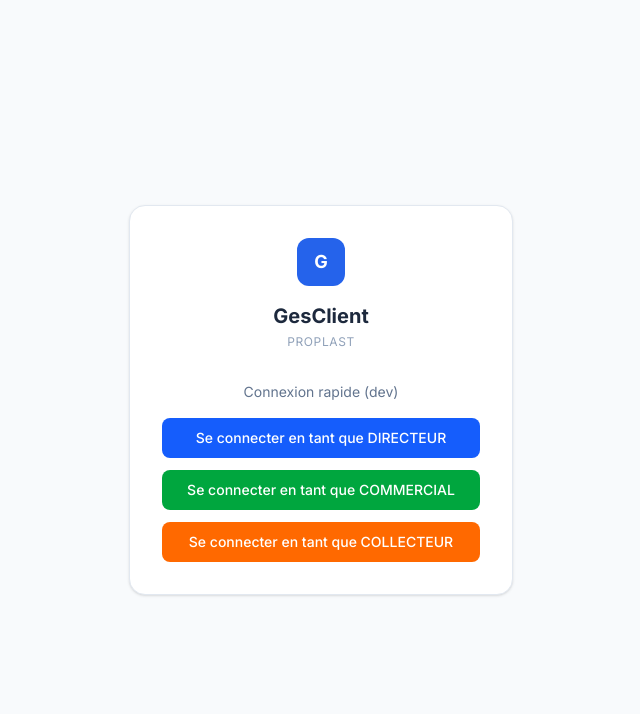
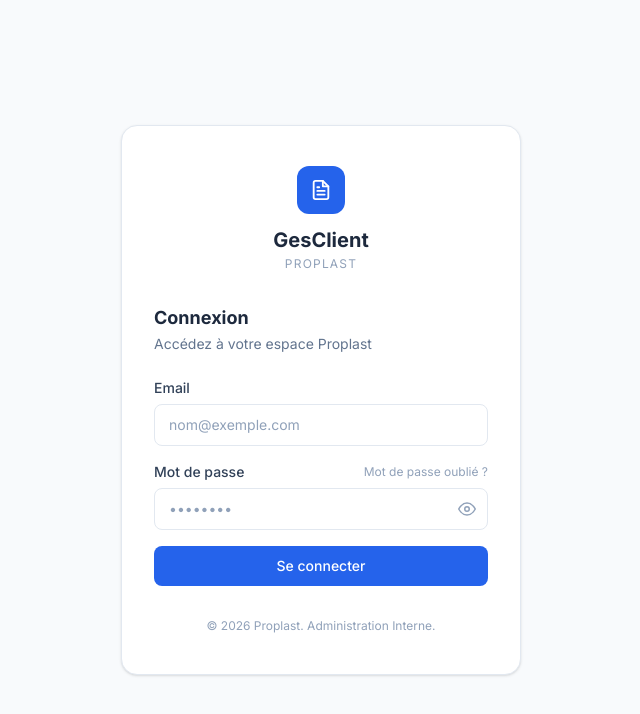
Before and after one commit to SNcodeur2001/gesclient_frontend, a React (Vite) app: page /login in a window 1280 px wide. Shown: the top 714 px of the page, without its empty margins (319-959 px from the left). Built offline with nearby package versions, Linux system fonts and the light colour scheme; no server answers.

Commit message:
login fait

```diff
--- a/src/App.tsx
+++ b/src/App.tsx
@@ -9,8 +9,9 @@ const queryClient = new QueryClient({
     },
   },
 })
+function App() {
+  console.log('API URL:', import.meta.env.VITE_API_URL)
 
-function App() {
   return (
     <QueryClientProvider client={queryClient}>
       <AppRouter />
--- a/src/features/auth/AuthGuard.tsx
+++ b/src/features/auth/AuthGuard.tsx
@@ -1,4 +1,4 @@
-import { Navigate, Outlet } from 'react-router-dom'
+import { Navigate, Outlet, useLocation } from 'react-router-dom'
 import { useAuthStore } from '../../store/authStore'
 import type { Role } from '../../types'
 
@@ -8,10 +8,11 @@ interface AuthGuardProps {
 
 export function AuthGuard({ allowedRoles }: AuthGuardProps) {
   const { isAuthenticated, user } = useAuthStore()
+  const location = useLocation()
 
   // Non connecté → login
   if (!isAuthenticated || !user) {
-    return <Navigate to="/login" replace />
+    return <Navigate to="/login" state={{ from: location }} replace />
   }
 
   // Rôle non autorisé → dashboard
--- a/src/features/auth/LoginPage.tsx
+++ b/src/features/auth/LoginPage.tsx
@@ -1,61 +1,128 @@
-import { Navigate } from 'react-router-dom'
-import { useAuthStore } from '../../store/authStore'
+import { useState } from 'react'
+import { useLogin } from './hooks/useLogin'
 
 export function LoginPage() {
-  const { isAuthenticated, setAuth } = useAuthStore()
+  const [email, setEmail] = useState('')
+  const [password, setPassword] = useState('')
+  const [showPassword, setShowPassword] = useState(false)
+  const { login, loading, error } = useLogin()
 
-  // Déjà connecté → dashboard
-  if (isAuthenticated) {
-    return <Navigate to="/dashboard" replace />
-  }
-
-  // Login de test rapide (sera remplacé par le vrai formulaire)
-  const loginTest = (role: 'DIRECTEUR' | 'COMMERCIAL' | 'COLLECTEUR') => {
-    setAuth(
-      {
-        id: '1',
-        nom: role === 'DIRECTEUR' ? 'Diop' : role === 'COMMERCIAL' ? 'Sow' : 'Mbaye',
-        prenom: role === 'DIRECTEUR' ? 'Moussa' : role === 'COMMERCIAL' ? 'Aminata' : 'Cheikh',
-        email: `${role.toLowerCase()}@proplast.com`,
-        role,
-      },
-      'fake-token-dev'
-    )
+  const handleSubmit = async (e: React.FormEvent) => {
+    e.preventDefault()
+    if (!email || !password) return
+    await login({ email, password })
   }
 
   return (
-    <div className="min-h-screen bg-[#F8FAFC] flex items-center justify-center">
-      <div className="bg-white rounded-2xl shadow-sm border border-[#E2E8F0] p-8 w-full max-w-sm text-center">
+    <div className="min-h-screen bg-[#F8FAFC] flex flex-col items-center justify-center px-4">
+      <div className="bg-white rounded-2xl border border-[#E2E8F0] shadow-sm w-full max-w-[400px] px-8 py-10">
 
         {/* Logo */}
-        <div className="w-12 h-12 bg-[#2563EB] rounded-xl flex items-center justify-center mx-auto mb-4">
-          <span className="text-white font-bold text-lg">G</span>
+        <div className="flex flex-col items-center mb-8">
+          <div className="w-12 h-12 bg-[#2563EB] rounded-xl flex items-center justify-center mb-3">
+            <svg width="22" height="22" viewBox="0 0 24 24" fill="none" stroke="white" strokeWidth="2" strokeLinecap="round" strokeLinejoin="round">
+              <path d="M14 2H6a2 2 0 0 0-2 2v16a2 2 0 0 0 2 2h12a2 2 0 0 0 2-2V8z"/>
+              <polyline points="14 2 14 8 20 8"/>
+              <line x1="16" y1="13" x2="8" y2="13"/>
+              <line x1="16" y1="17" x2="8" y2="17"/>
+              <polyline points="10 9 9 9 8 9"/>
+            </svg>
+          </div>
+          <h1 className="text-xl font-bold text-slate-800">GesClient</h1>
+          <p className="text-xs text-slate-400 uppercase tracking-widest mt-0.5">Proplast</p>
         </div>
-        <h1 className="text-xl font-bold text-slate-800 mb-1">GesClient</h1>
-        <p className="text-xs text-slate-400 uppercase tracking-wider mb-8">Proplast</p>
 
-        <p className="text-sm text-slate-500 mb-4">Connexion rapide (dev)</p>
+        {/* Titre */}
+        <div className="mb-6">
+          <h2 className="text-lg font-bold text-slate-800">Connexion</h2>
+          <p className="text-sm text-slate-500 mt-0.5">Accédez à votre espace Proplast</p>
+        </div>
 
-        <div className="space-y-3">
+        {/* Erreur */}
+        {error && (
+          <div className="mb-4 px-4 py-3 bg-red-50 border border-red-200 rounded-lg">
+            <p className="text-sm text-red-600">{error}</p>
+          </div>
+        )}
+
+        {/* Formulaire */}
+        <form onSubmit={handleSubmit} className="space-y-4">
+
+          {/* Email */}
+          <div>
+            <label className="block text-sm font-medium text-slate-700 mb-1.5">Email</label>
+            <input
+              type="email"
+              value={email}
+              onChange={(e) => setEmail(e.target.value)}
+              placeholder="nom@exemple.com"
+              autoComplete="email"
+              className="w-full px-3.5 py-2.5 border border-[#E2E8F0] rounded-lg text-sm text-slate-800 placeholder-slate-400 focus:outline-none focus:ring-2 focus:ring-[#2563EB] focus:border-transparent transition"
+            />
+          </div>
+
+          {/* Mot de passe */}
+          <div>
+            <div className="flex items-center justify-between mb-1.5">
+              <label className="text-sm font-medium text-slate-700">Mot de passe</label>
+              <button type="button" className="text-xs text-slate-400 hover:text-slate-600 transition-colors">
+                Mot de passe oublié ?
+              </button>
+            </div>
+            <div className="relative">
+              <input
+                type={showPassword ? 'text' : 'password'}
+                value={password}
+                onChange={(e) => setPassword(e.target.value)}
+                placeholder="••••••••"
+                autoComplete="current-password"
+                className="w-full px-3.5 py-2.5 border border-[#E2E8F0] rounded-lg text-sm text-slate-800 placeholder-slate-400 focus:outline-none focus:ring-2 focus:ring-[#2563EB] focus:border-transparent transition pr-10"
+              />
+              <button
+                type="button"
+                onClick={() => setShowPassword(!showPassword)}
+                className="absolute right-3 top-1/2 -translate-y-1/2 text-slate-400 hover:text-slate-600 transition-colors"
+              >
+                {showPassword ? (
+                  <svg width="18" height="18" viewBox="0 0 24 24" fill="none" stroke="currentColor" strokeWidth="2">
+                    <path d="M17.94 17.94A10.07 10.07 0 0 1 12 20c-7 0-11-8-11-8a18.45 18.45 0 0 1 5.06-5.94"/>
+                    <path d="M9.9 4.24A9.12 9.12 0 0 1 12 4c7 0 11 8 11 8a18.5 18.5 0 0 1-2.16 3.19"/>
+                    <line x1="1" y1="1" x2="23" y2="23"/>
+                  </svg>
+                ) : (
+                  <svg width="18" height="18" viewBox="0 0 24 24" fill="none" stroke="currentColor" strokeWidth="2">
+                    <path d="M1 12s4-8 11-8 11 8 11 8-4 8-11 8-11-8-11-8z"/>
+                    <circle cx="12" cy="12" r="3"/>
+                  </svg>
+                )}
+              </button>
+            </div>
+          </div>
+
+          {/* Submit */}
           <button
-            onClick={() => loginTest('DIRECTEUR')}
-            className="w-full py-2.5 bg-blue-600 text-white rounded-lg text-sm font-medium hover:bg-blue-700 transition-colors"
+            type="submit"
+            disabled={loading}
+            className="w-full py-2.5 bg-[#2563EB] hover:bg-blue-700 disabled:bg-blue-300 text-white font-medium rounded-lg text-sm transition-colors mt-2 flex items-center justify-center gap-2"
           >
-            Se connecter en tant que DIRECTEUR
+            {loading ? (
+              <>
+                <svg className="animate-spin w-4 h-4" viewBox="0 0 24 24" fill="none">
+                  <circle className="opacity-25" cx="12" cy="12" r="10" stroke="white" strokeWidth="4"/>
+                  <path className="opacity-75" fill="white" d="M4 12a8 8 0 018-8v8z"/>
+                </svg>
+                Connexion en cours...
+              </>
+            ) : (
+              'Se connecter'
+            )}
           </button>
-          <button
-            onClick={() => loginTest('COMMERCIAL')}
-            className="w-full py-2.5 bg-green-600 text-white rounded-lg text-sm font-medium hover:bg-green-700 transition-colors"
-          >
-            Se connecter en tant que COMMERCIAL
-          </button>
-          <button
-            onClick={() => loginTest('COLLECTEUR')}
-            className="w-full py-2.5 bg-orange-500 text-white rounded-lg text-sm font-medium hover:bg-orange-600 transition-colors"
-          >
-            Se connecter en tant que COLLECTEUR
-          </button>
-        </div>
+        </form>
+
+        {/* Footer */}
+        <p className="text-center text-xs text-slate-400 mt-8">
+          © 2026 Proplast. Administration Interne.
+        </p>
       </div>
     </div>
   )
--- /dev/null
+++ b/src/features/auth/hooks/useLogin.ts
@@ -0,0 +1,70 @@
+import { useState } from 'react'
+import { useNavigate } from 'react-router-dom'
+import { useAuthStore } from '../../../store/authStore'
+import api from '../../../lib/axios'
+import type { User, Role } from '../../../types'
+
+interface LoginResponse {
+  success: boolean
+  data: {
+    access_token: string
+    refresh_token: string
+  }
+}
+
+interface LoginCredentials {
+  email: string
+  password: string
+}
+
+interface UseLoginReturn {
+  login: (credentials: LoginCredentials) => Promise<boolean>
+  loading: boolean
+  error: string | null
+}
+
+export function useLogin(): UseLoginReturn {
+  const navigate = useNavigate()
+  const { setAuth } = useAuthStore()
+  const [loading, setLoading] = useState(false)
+  const [error, setError] = useState<string | null>(null)
+
+  const login = async ({ email, password }: LoginCredentials): Promise<boolean> => {
+    setError(null)
+    setLoading(true)
+
+    try {
+      const { data } = await api.post<LoginResponse>('/auth/login', { email, password })
+
+      const token = data.data?.access_token
+      if (!token) {
+        setError('Token non reçu')
+        return false
+      }
+
+      // Créer un user factice - l'API ne retourne pas les infos utilisateur
+      const user: User = {
+        id: email,
+        email,
+        nom: 'User',
+        prenom: '',
+        role: 'DIRECTEUR' as Role,
+      }
+
+      setAuth(user, token)
+      navigate('/dashboard', { replace: true })
+      return true
+    } catch (err: any) {
+      if (err.response?.status === 401) {
+        setError('Email ou mot de passe incorrect.')
+      } else {
+        setError(err.response?.data?.message || 'Une erreur est survenue.')
+      }
+      return false
+    } finally {
+      setLoading(false)
+    }
+  }
+
+  return { login, loading, error }
+}
--- a/src/lib/axios.ts
+++ b/src/lib/axios.ts
@@ -23,7 +23,8 @@ api.interceptors.response.use(
   (error) => {
     if (error.response?.status === 401) {
       useAuthStore.getState().logout()
-      window.location.href = '/login'
+      // Ne pas utiliser window.location.href qui recharge la page
+      // La redirection sera gérée par le composant AuthGuard
     }
     return Promise.reject(error)
   }
```
Also changed, not shown: src/router/index.tsx (+3 -5 lines), 1 other file (tests, documents, lock files or other folders).
